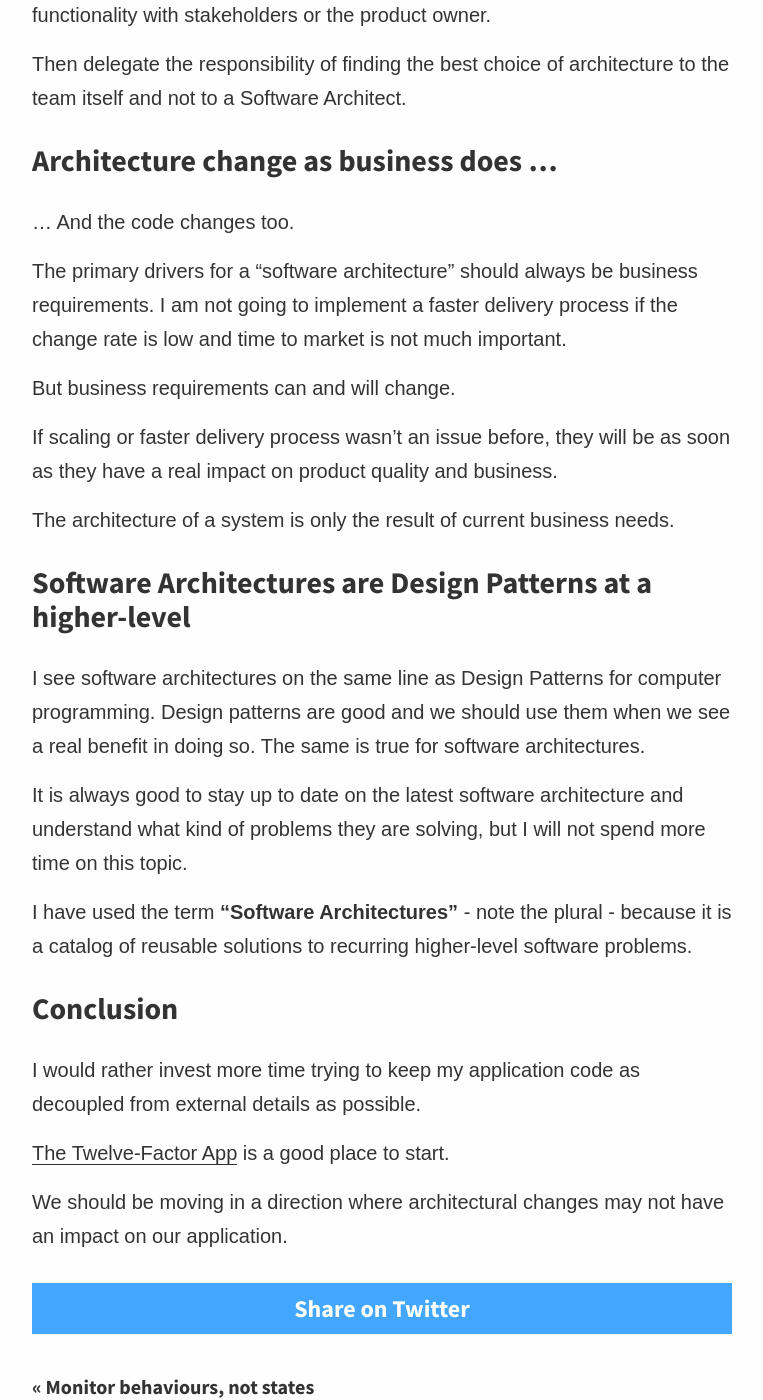
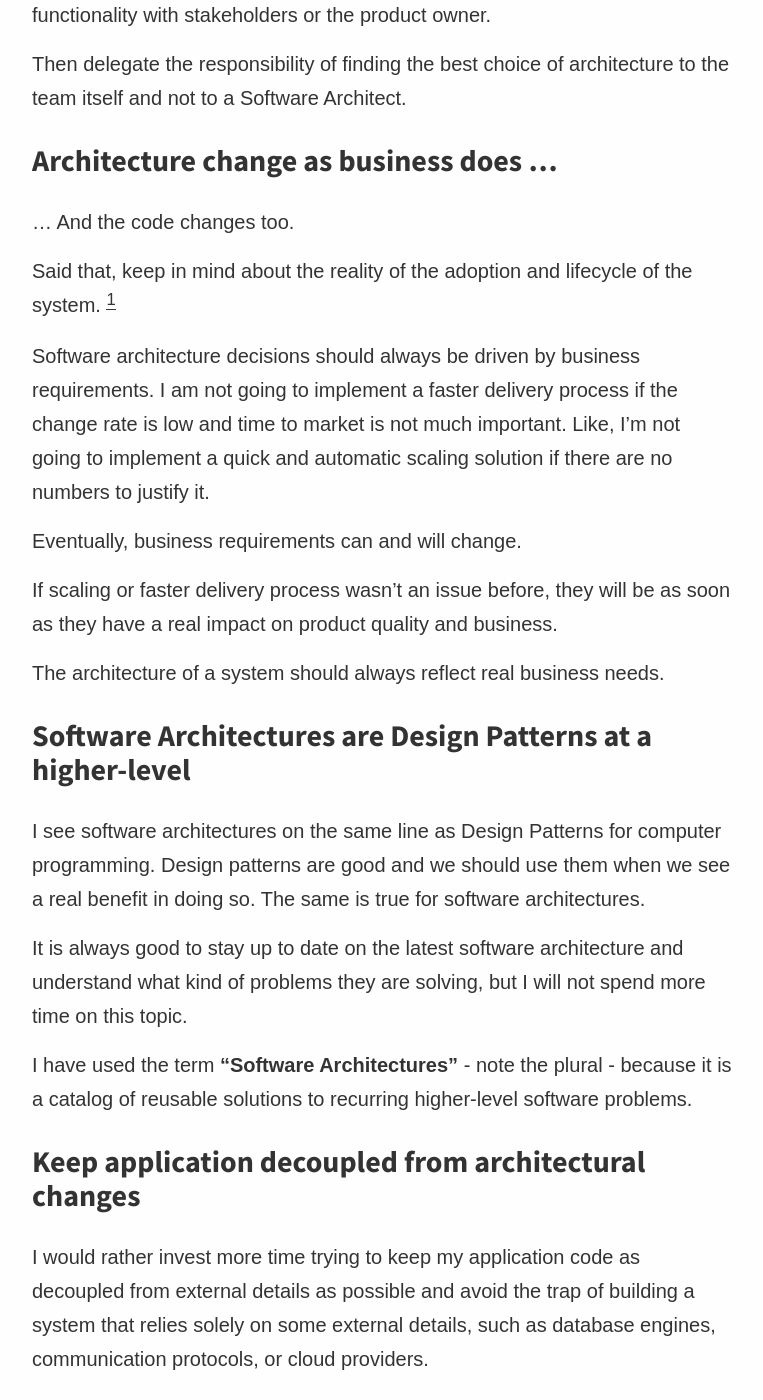
Before and after one commit to joebew42/joebew42.github.io, a Jekyll site: the page built from _posts/2020-12-23-software-architecture-is-overrated.markdown, in a window 1280 px wide and 1400 px high, scrolled down 1308 px. Shown: the whole window, without its empty margins (258-1021 px from the left). Built offline with Jekyll 4.4.1, drawn with Linux system fonts in a browser that asks for light colours; some web fonts are replaced; some of the changed text lies outside the part shown.

Commit message:
Extend the blog Software Architecture is overrated

```diff
--- a/_posts/2020-12-23-software-architecture-is-overrated.markdown
+++ b/_posts/2020-12-23-software-architecture-is-overrated.markdown
@@ -1,6 +1,6 @@
 ---
 layout:   post
-title:    "Software Architecture is overrated"
+title:    "Software Architecture is \"overrated\""
 date:     2020-12-23 10:00:00 +0100
 tag:      programming
 summary:  "Software Architecture is an important topic, but it's overrated."
@@ -28,11 +28,11 @@ A few examples of non-functional requirements are:
 - Security
 - Deployability
 
-These are all requirements that should come with the business.
+Who dictates these requirements? The business, not the Architect.
 
 In the same way that we implement a new feature in the system, we should also be aware of the necessary high-level requirements in terms of security, availability, performance, and so on.
 
-Since I like to treat all these "non-functional requirements" as **business requirements**, I expect to find them all while discussing User Story or functionality with stakeholders or the product owner.
+Since I like to work with these "non-functional requirements" as **business requirements**, I expect to find them all while discussing User Story or functionality with stakeholders or the product owner.
 
 Then delegate the responsibility of finding the best choice of architecture to the team itself and not to a Software Architect.
 
@@ -40,13 +40,15 @@ Then delegate the responsibility of finding the best choice of architecture to t
 
 ... And the code changes too.
 
-The primary drivers for a "software architecture" should always be business requirements. I am not going to implement a faster delivery process if the change rate is low and time to market is not much important.
+Said that, keep in mind about the reality of the adoption and lifecycle of the system. [^1]
 
-But business requirements can and will change.
+Software architecture decisions should always be driven by business requirements. I am not going to implement a faster delivery process if the change rate is low and time to market is not much important. Like, I'm not going to implement a quick and automatic scaling solution if there are no numbers to justify it.
+
+Eventually, business requirements can and will change.
 
 If scaling or faster delivery process wasn't an issue before, they will be as soon as they have a real impact on product quality and business.
 
-The architecture of a system is only the result of current business needs.
+The architecture of a system should always reflect real business needs.
 
 ## Software Architectures are Design Patterns at a higher-level
 
@@ -56,10 +58,12 @@ It is always good to stay up to date on the latest software architecture and und
 
 I have used the term **"Software Architectures"** - note the plural - because it is a catalog of reusable solutions to recurring higher-level software problems.
 
-## Conclusion
+## Keep application decoupled from architectural changes
 
-I would rather invest more time trying to keep my application code as decoupled from external details as possible.
+I would rather invest more time trying to keep my application code as decoupled from external details as possible and avoid the trap of building a system that relies solely on some external details, such as database engines, communication protocols, or cloud providers.
 
-[The Twelve-Factor App](https://12factor.net/) is a good place to start.
+I can suggest reading [The Twelve-Factor App](https://12factor.net/) as a great starting point for exploring methods for making your application independent of external details.
 
-We should be moving in a direction where architectural changes may not have an impact on our application.
+We should go in a direction where architectural changes don't impact our application.
+
+[^1]: Thanks _druhlemann_ for the feedback given on the [reddit discussion](https://www.reddit.com/r/programming/comments/kizie4/software_architecture_is_overrated_questions_and/)
```
